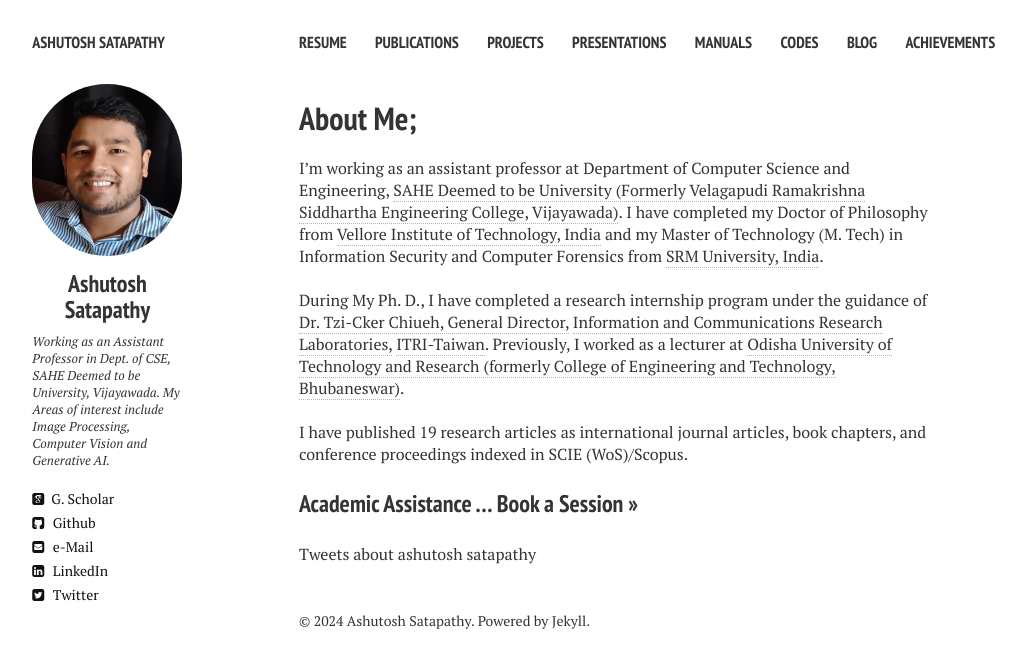
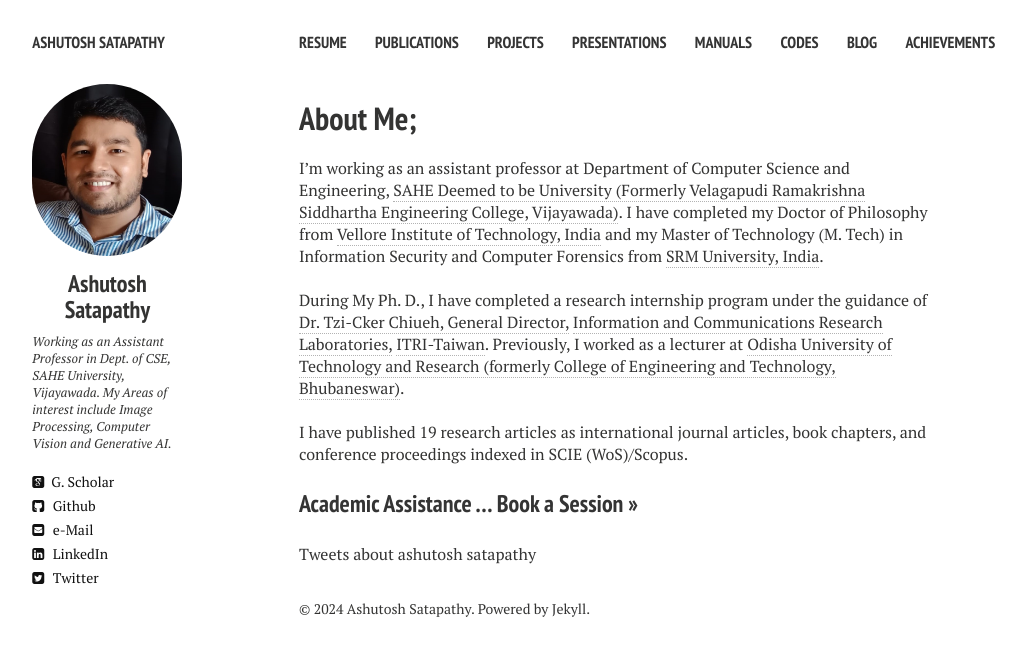
Before and after one commit to ashutoshsatapathy1990/ashutoshsatapathy1990.github.io, a Jekyll site: the page built from index.md, in a window 1280 px wide. Shown: the top 668 px of the page, without its empty margins (21-1047 px from the left). Built offline with Jekyll 4.4.1, drawn with Linux system fonts in a browser that asks for light colours; nearby versions of some CDN libraries; comment, search, counter and statistics services are not loaded.

Commit message:
Update _config.yml

```diff
--- a/_config.yml
+++ b/_config.yml
@@ -9,7 +9,7 @@ owner:
   name                      :  <center>Ashutosh Satapathy</center>
   avatar                    :  ashutosh.jpg
   description               :  Assistant Professor, VRSEC, Vijayawada
-  bio                       :  Working as an Assistant Professor in Dept. of CSE, SAHE Deemed to be University, Vijayawada. My Areas of interest include Image Processing, Computer Vision and Generative AI.
+  bio                       :  Working as an Assistant Professor in Dept. of CSE, SAHE University, Vijayawada. My Areas of interest include Image Processing, Computer Vision and Generative AI.
   email                     :  ashutosh@vrsiddhartha.ac.in
   # Social networking links are used in author-bio sidebar. Update and remove as you like.
   linkedin                  :  ashutosh-satapathy-24903747
```
